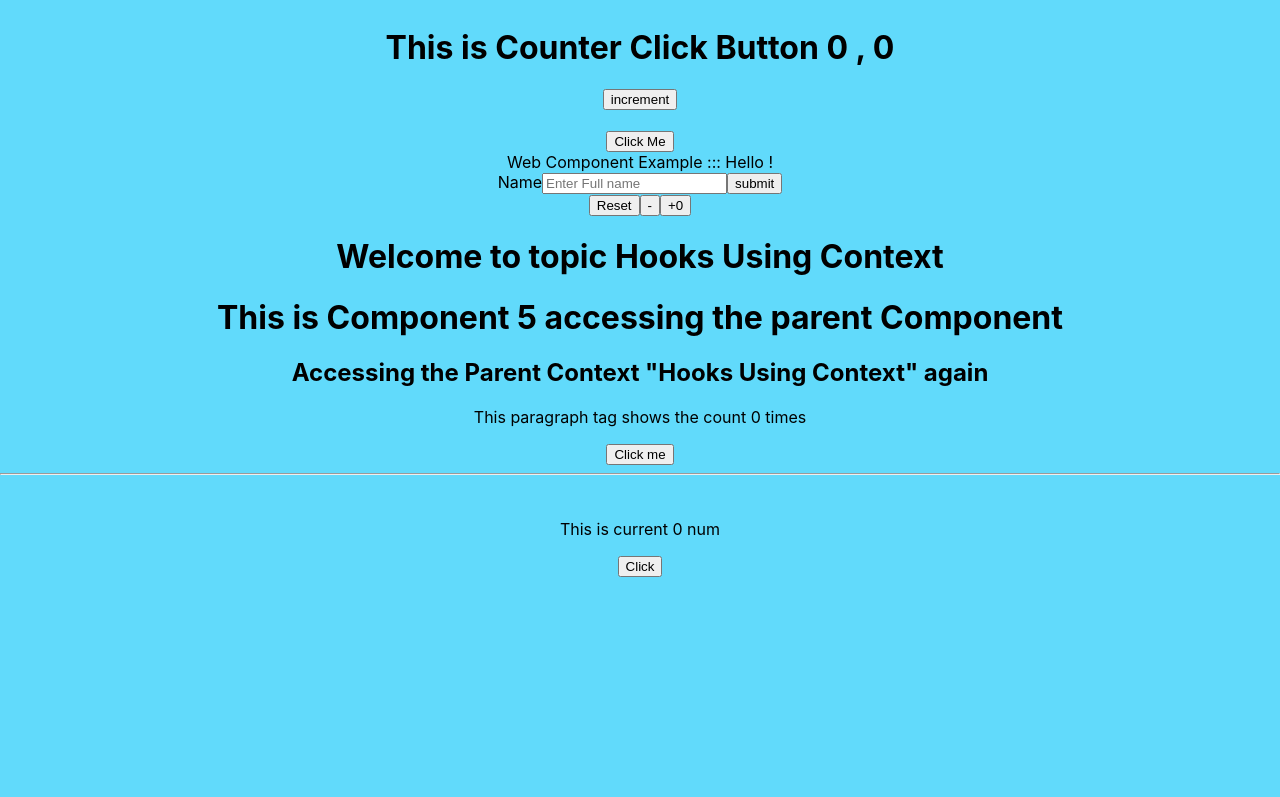
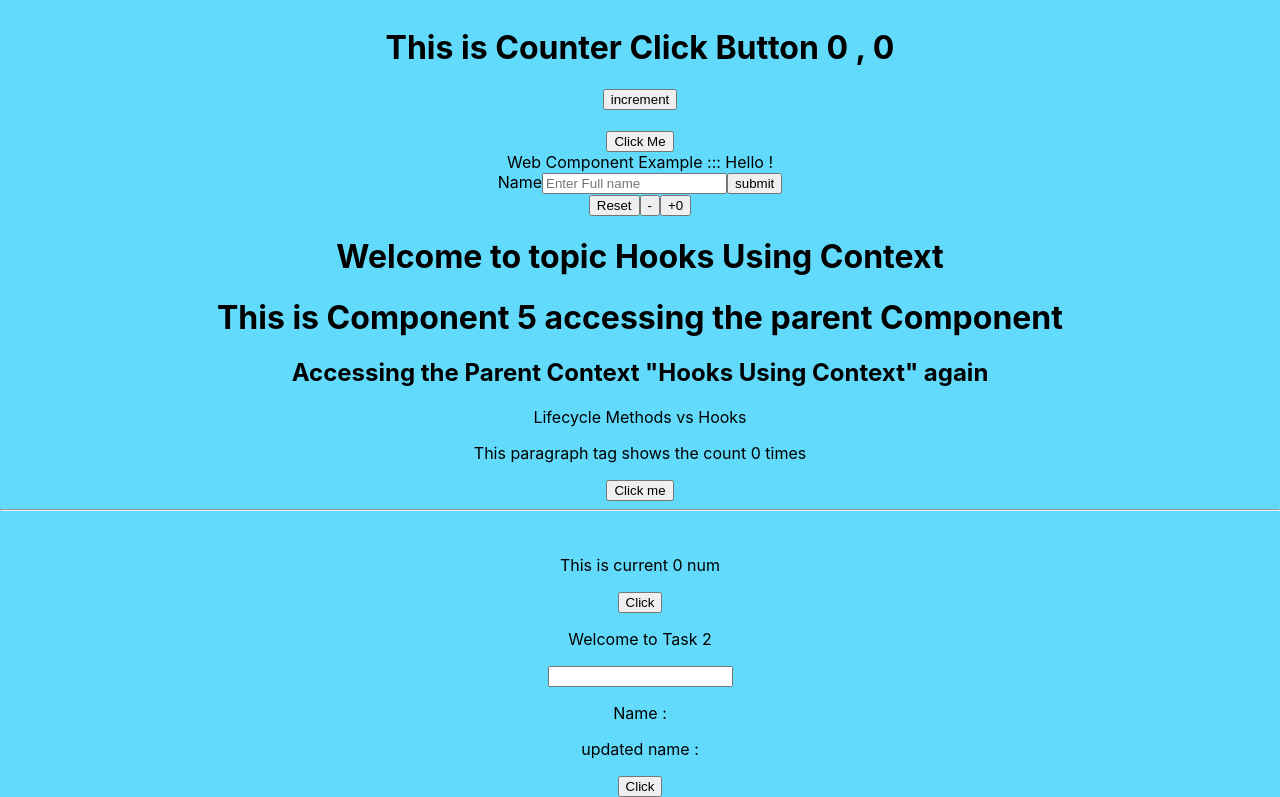
Before and after one commit to Mdhamza77/React, a React (Create React App) app: page / in a window 1280 px wide. Shown: the part 1415-2212 px from the top of the page. Before the commit the page ends 1992 px from the top, so only its background shows below. Built offline with nearby package versions, Linux system fonts and the light colour scheme.

Commit message:
Hooks Concept task

```diff
--- a/src/App.js
+++ b/src/App.js
@@ -26,6 +26,7 @@ import FunctionalUpdate from './Hooks/FunctionalUpdate';
 import HookContext from './Hooks/HookContext';
 import Task1 from './Hooks/Task1';
 import Mounting from './Mounting';
+import Task2 from './Hooks/Task2';
 class App extends Component {
   render(){
      // Destructing the props
@@ -64,8 +65,10 @@ class App extends Component {
          <UncontrolledComp/>
          <FunctionalUpdate/>
          <HookContext/>
+         <p>Lifecycle Methods vs Hooks</p>
          <Task1/><br/>
          <Mounting/>
+         <Task2/>
 
 
 
--- /dev/null
+++ b/src/Hooks/Task2.js
@@ -0,0 +1,23 @@
+import React, {useState} from 'react';
+
+const Task2 = () => {
+    const [name,setName] = useState("")
+    const [update,setUpdate] = useState([]);
+    const handle = (event) => {
+           setName(event.target.value);
+    }
+    const click = () =>{
+             setUpdate(name)
+    }
+    return (
+        <div>
+            <p>Welcome to Task 2</p>
+            <input type="text" value={name} onChange={handle} />
+            <p>Name :  {name}</p>
+            <p>updated name : {update}</p>
+            <button onClick={click}>Click</button>
+        </div>
+    );
+}
+
+export default Task2;
```
